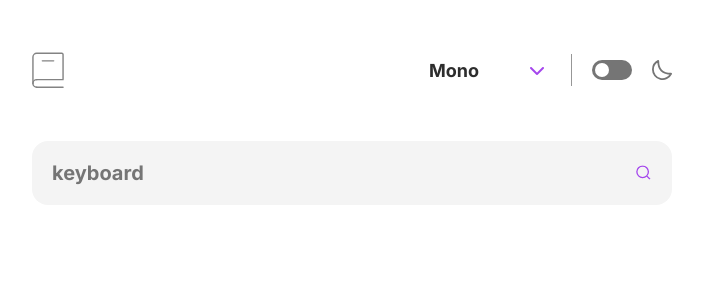
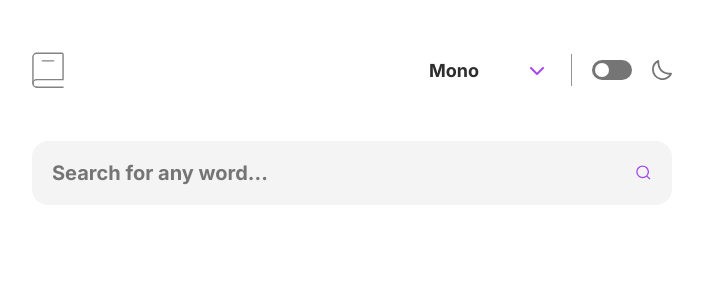
Before and after one commit to Kojoel/Dictionary-web-app, an Angular app: page / in a window 1280 px wide. Shown: the top 300 px of the page, without its empty margins (288-990 px from the left). Built offline with nearby package versions, Linux system fonts and the light colour scheme.

Commit message:
Search bar style update

```diff
--- a/src/app/search-bar/search-bar.component.html
+++ b/src/app/search-bar/search-bar.component.html
@@ -1,4 +1,4 @@
 <div class="search-section">
-    <input type="search" name="search" id="search" placeholder="keyboard">
+    <input type="search" name="search" id="search" placeholder="Search for any word...">
     <svg  class="search-icon" xmlns="http://www.w3.org/2000/svg" width="18" height="18" viewBox="0 0 18 18"><path fill="none" stroke="#A445ED" stroke-linecap="round" stroke-linejoin="round" stroke-width="1.5" d="m12.663 12.663 3.887 3.887M1 7.664a6.665 6.665 0 1 0 13.33 0 6.665 6.665 0 0 0-13.33 0Z"/></svg>
 </div>
--- a/src/app/search-bar/search-bar.component.scss
+++ b/src/app/search-bar/search-bar.component.scss
@@ -36,13 +36,21 @@
     width: 100%;
     height: 64px;
     padding: 20px;
-    color: black;
+    color: var(--dark-01);
     font-family: "Inter", sans-serif;
     background: var(--grey-07);
     border: none;
+    outline: none;
     border-radius: 16px;
     font-size: 20px;
     font-weight: 700;
+}
+.search-section input:active{
+    outline: 1px solid var(--purple-09);
+}
+
+.search-section [placeholder]{
+    color: var(--grey-05);
 }
 
 .search-section .search-icon {
```
